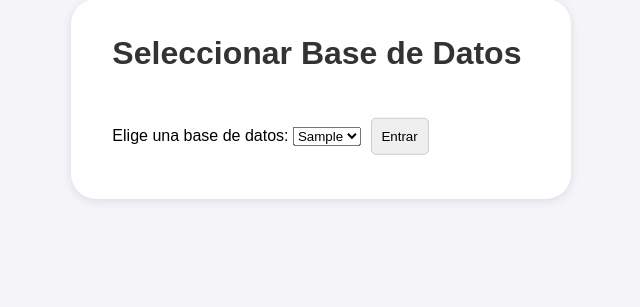
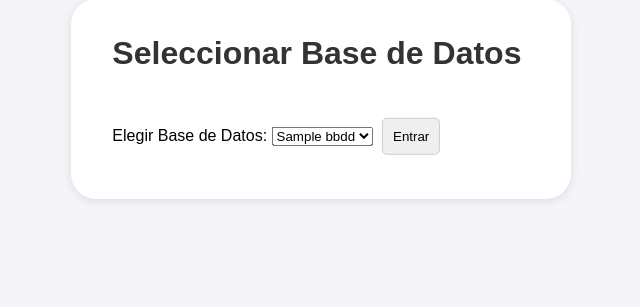
Before and after one commit to lukatinarelli/ejercicio_bbdd, a Flask app: template templates/select_db.html in a window 1280 px wide. Shown: the part 217-524 px from the top of the page, without its empty margins (364-1004 px from the left). Run offline with Flask 3, Linux system fonts and the light colour scheme; the template is opened without the code that fills it: most values are stand-ins (such as "Sample title", 1, 10 or a date in 2020).

Commit message:
Add files via upload

```diff
--- a/main.py
+++ b/main.py
@@ -1,11 +1,9 @@
 from flask import Flask, render_template, request, redirect, url_for, jsonify, session, send_from_directory
-import sqlite3, os
+from os import listdir, getcwd
+import sqlite3
 
 app = Flask(__name__)
 app.secret_key = 'clave_secreta'  # Configura una clave secreta para la sesión
-
-def connect_db():
-    return sqlite3.connect('database/database.db')  # Cambia el nombre de tu base de datos
 
 
 @app.route('/', methods=['GET', 'POST'])
@@ -17,20 +15,28 @@ def index():
             password = request.form['password']
             if user == "admin" and password == "password":
                 session['user'] = user  # Guarda el usuario en la sesión
-                return redirect(url_for('index'))  # Redirige a la raíz '/'
+
+                bbdd = listdir(getcwd() + '/databases')
+                return render_template('select_db.html', bbdd=bbdd)  # Redirige a la raíz '/'
             else:
                 # Si no se autentica, muestra el error en el login
                 return render_template('login.html', error="Usuario o contraseña incorrectos.")
         # Si es GET, mostramos el formulario de login
         return render_template('login.html')
 
-    # Si el usuario está autenticado, mostramos la vista principal directamente en "/"
-    conn = connect_db()
-    cursor = conn.cursor()
-    tablas = cursor.execute("SELECT name FROM sqlite_master WHERE type='table' AND name != 'sqlite_sequence';").fetchall()  # Obtener las tablas
-    conn.close()
+    bbdd = session.get('bbdd')
 
-    return render_template('index.html', tablas=tablas)
+    if bbdd:
+        conn = connect_db()
+        cursor = conn.cursor()
+        tablas = cursor.execute("SELECT name FROM sqlite_master WHERE type='table' AND name != 'sqlite_sequence';").fetchall()  # Obtener las tablas
+        conn.close()
+
+        return render_template('index.html', tablas=tablas)   # bbdd=bbdd
+
+    else:
+        bbdd = listdir(getcwd() + '/databases')
+        return render_template('select_db.html', bbdd=bbdd)  # Redirige a la raíz '/'
 
 
 # Ruta para cerrar sesión, ahora acepta el método POST
@@ -38,6 +44,24 @@ def index():
 def logout():
     session.pop('user', None)  # Elimina al usuario de la sesión
     return redirect(url_for('index'))  # Redirige al inicio de sesión
+
+
+@app.route('/select_db', methods=['POST'])
+def select_db():
+    bbdd = request.form['nombre_bd']
+    session['bbdd'] = bbdd
+
+    return redirect(url_for('index'))
+
+
+def connect_db():
+    bbdd = session.get('bbdd')
+    if bbdd:
+        # Conectar a la base de datos seleccionada en la sesión
+        return sqlite3.connect(f'databases/{bbdd}')
+    else:
+        # Si no hay base de datos seleccionada, lanza un error o retorna None
+        raise ValueError("No se ha seleccionado ninguna base de datos.")
 
 
 @app.route('/eliminar_tabla', methods=['POST'])
--- a/templates/index.html
+++ b/templates/index.html
@@ -1,5 +1,5 @@
 <!DOCTYPE html>
-<html lang="en">
+<html lang="es">
 <head>
     <meta charset="UTF-8">
     <meta name="viewport" content="width=device-width, initial-scale=1.0">
--- a/templates/select_db.html
+++ b/templates/select_db.html
@@ -11,11 +11,13 @@
         <div class="cuadra"></div>
         <h1 class="titulo_db">Seleccionar Base de Datos</h1>
         <form class="selector" action="{{ url_for('select_db') }}" method="POST">
-            <label for="nombre_bd">Elige una base de datos:</label>
+            <label for="nombre_bd">Elegir Base de Datos:</label>
             <select name="nombre_bd" id="nombre_bd">
-                {% for bd in bases_de_datos %}
-                    <option value="{{ bd }}">{{ bd }}</option>
-                {% endfor %}
+                {% if bbdd %}
+                    {% for bd in bbdd %}
+                        <option value="{{ bd }}">{{ bd }}</option>
+                    {% endfor %}
+                {% endif %}
             </select>
             <button type="submit">Entrar</button>
         </form>
```
Also changed, not shown: templates/login.html (line endings or trailing spaces).
